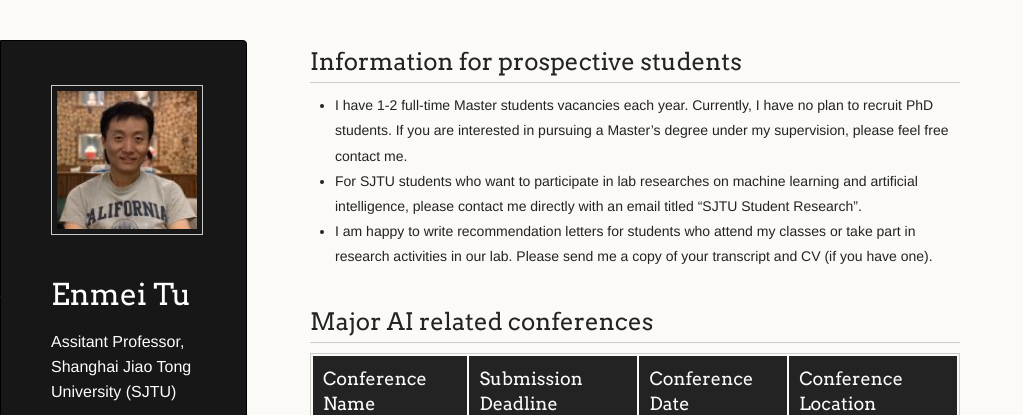
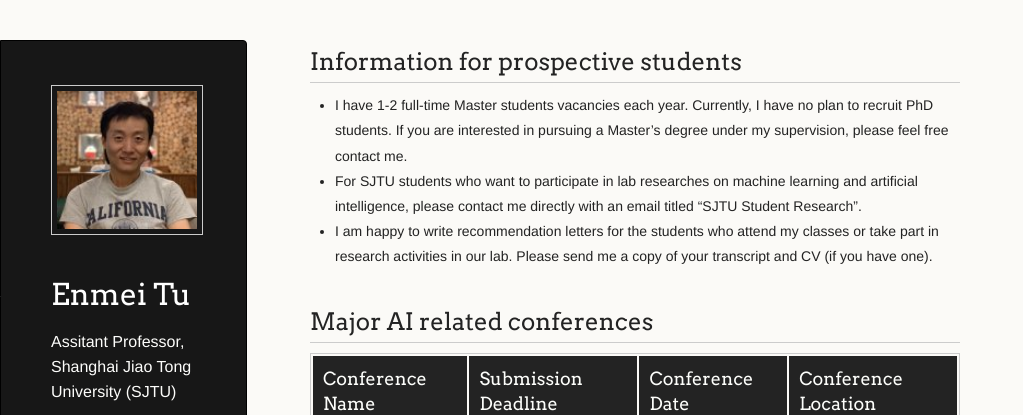
Before and after one commit to hellotem/enmeitu.github.io, a Jekyll site: the page built from resource/index.md, in a window 1280 px wide and 900 px high. Shown: the top 415 px of the window, without its empty margins (0-1023 px from the left). Built offline with Jekyll 4.4.1, drawn with Linux system fonts in a browser that asks for light colours; our own code applies the rules of GitHub Pages for plain Markdown files.

Commit message:
Update index.md

```diff
--- a/resource/index.md
+++ b/resource/index.md
@@ -4,7 +4,7 @@ layout: default
 ## Information for prospective students
 * I have 1-2 full-time Master students vacancies each year. Currently, I have no plan to recruit PhD students. If you are interested in pursuing a Master's degree under my supervision, please feel free contact me.
 * For SJTU students who want to participate in lab researches on machine learning and artificial intelligence, please contact me directly with an email titled "SJTU Student Research".
-* I am happy to write recommendation letters for students who attend my classes or take part in research activities in our lab. Please send me a copy of your transcript and CV (if you have one).
+* I am happy to write recommendation letters for the students who attend my classes or take part in research activities in our lab. Please send me a copy of your transcript and CV (if you have one).
 
 ## Major AI related conferences
 
```
